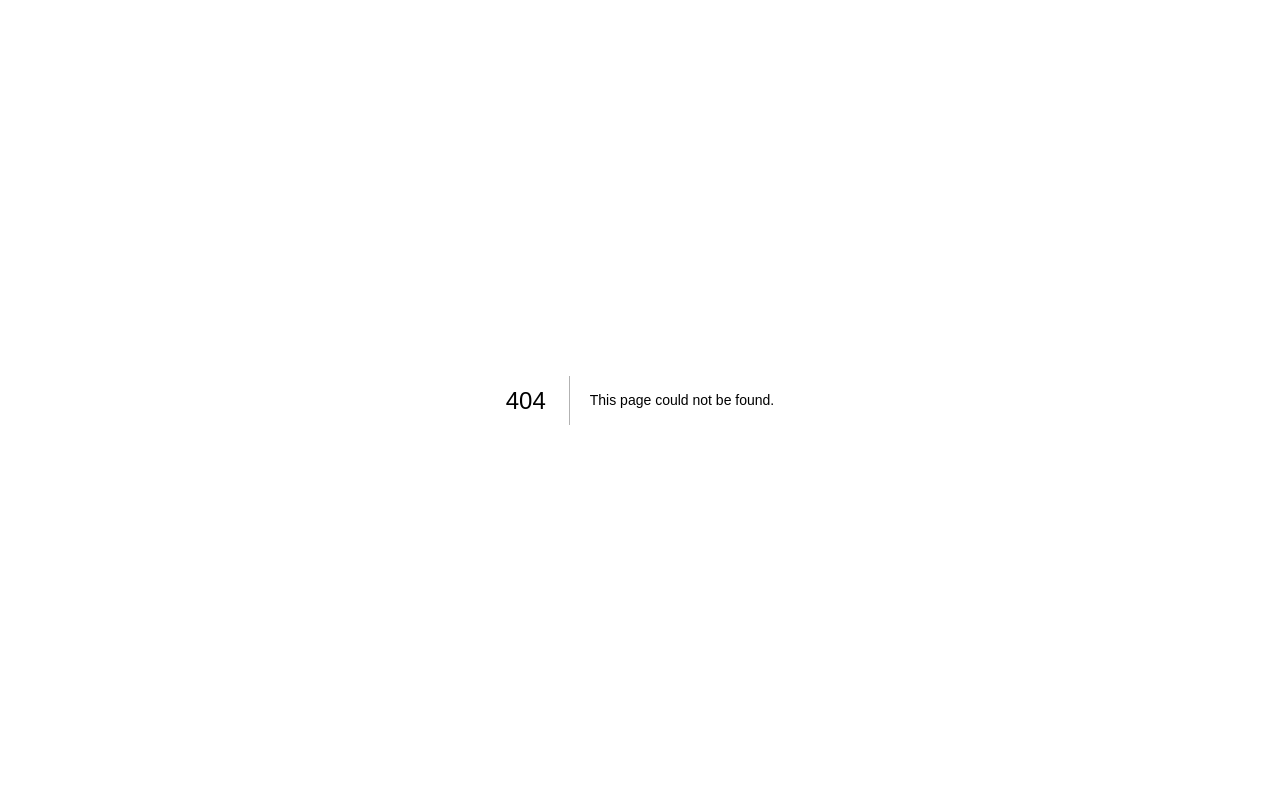
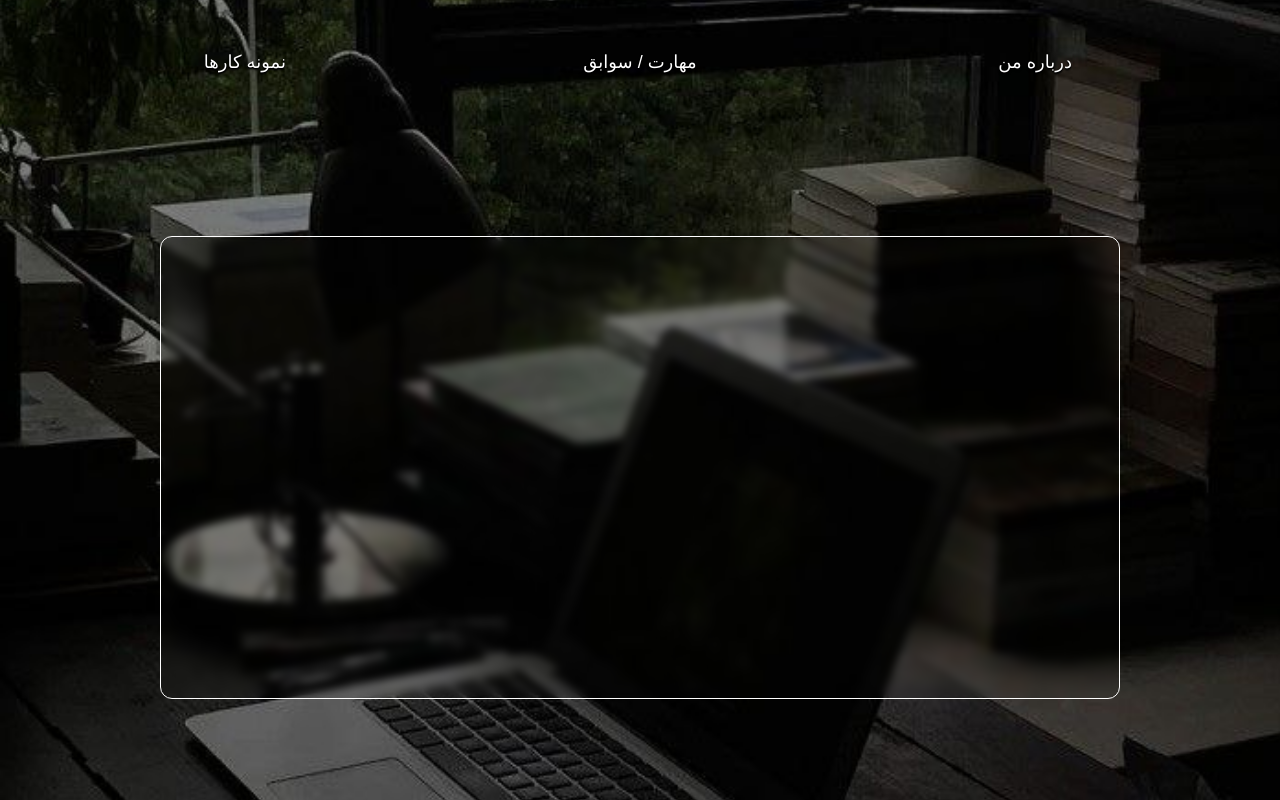
Before and after one commit to parsa-ardalan/weblog, a Next.js app: page /resume in a window 1280 px wide. Before the commit this address had no page. Built offline with nearby package versions, Linux system fonts and the light colour scheme.

Commit message:
home page has been linked to other pages.

```diff
--- a/pages/components/header/Header.jsx
+++ b/pages/components/header/Header.jsx
@@ -6,19 +6,20 @@ export default function Header() {
         {
             id: 0,
             name: "درباره من",
-            address: "#",
+            address: "/"
         },
         {
             id: 1,
             name: "مهارت / سوابق",
-            address: "#",
+            address: "/resume"
         },
         {
             id: 2,
             name: "نمونه کارها",
-            address: "#",
+            address: "/templates"
         },
     ]
+
 
     return (
 
--- a/pages/components/header/Headpages.jsx
+++ b/pages/components/header/Headpages.jsx
@@ -1,11 +1,13 @@
+import Link from "next/link";
+
 export default function Headpages(props) {
 
     return (
 
-        <div className="col-span-1 pt-5 select-none">
+        <Link href={props?.pageAddress} className="col-span-1 pt-5 select-none">
 
             <h1 className="text-white text-lg text-center text-shadow-sm text-shadow-black"> {props?.pageName} </h1>
 
-        </div>
+        </Link>
     )
 }
--- a/pages/components/main/Bottom.jsx
+++ b/pages/components/main/Bottom.jsx
@@ -6,7 +6,7 @@ export default function Bottom() {
 
         <div className="w-full h-1/6 flex items-center justify-start pl-4" dir="ltr">
 
-            <Link href={"#"} >
+            <Link href={"/templates"} >
 
                 <h3 className="text-lg text-white/70 text-shadow-sm text-shadow-black duration-400 hover:ml-2"> مشاهده نمونه کارها </h3>
 
--- /dev/null
+++ b/pages/resume/index.jsx
@@ -0,0 +1,18 @@
+import Header from "../components/header/Header";
+
+export default function Resume() {
+
+    return (
+
+        <div className="w-screen h-screen pt-7" dir="rtl">
+
+            <Header/>
+
+            <div className="container mx-auto bg-black-10 backdrop-blur-xs border border-white rounded-xl w-3/4 h-3/5 mt-36">
+
+            </div>
+
+        </div>
+
+    )
+}
--- /dev/null
+++ b/pages/templates/index.jsx
@@ -0,0 +1,17 @@
+import Header from "../components/header/Header";
+
+export default function Templates() {
+
+    return (
+
+        <div className="w-screen h-screen pt-7" dir="rtl">
+
+            <Header/>
+
+            <div className="container mx-auto bg-black-10 backdrop-blur-xs border border-white rounded-xl w-3/4 h-3/5 mt-36">
+
+            </div>
+
+        </div>
+    )
+}
```
